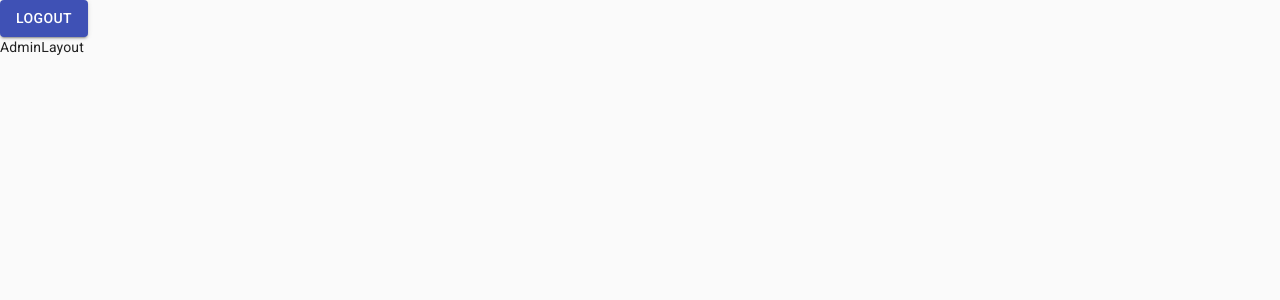
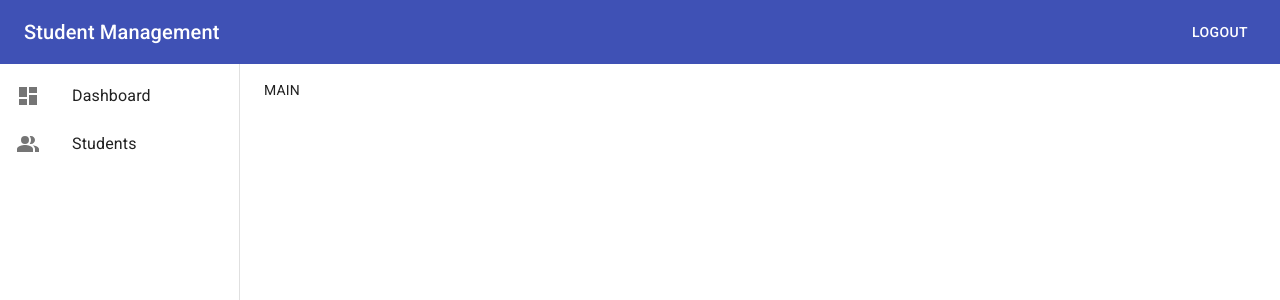
Before and after one commit to nguyenvanhuy1998/learn-redux-saga, a React (Create React App) app: page /admin in a window 1280 px wide. Shown: the top 300 px of the page. Built offline with nearby package versions, Linux system fonts and the light colour scheme; sample sign-in values are in the browser's storage.

Commit message:
Admin Layout với CSS Grid and Material UI

```diff
--- a/src/App.tsx
+++ b/src/App.tsx
@@ -1,19 +1,12 @@
-import { Button } from '@material-ui/core';
-import { useAppDispatch } from 'app/hooks';
 import { NotFound, PrivateRoute } from 'components/common';
 import { AdminLayout } from 'components/layout';
-import { authActions } from 'features/auth/authSlice';
 import LoginPage from 'features/auth/pages/LoginPage';
 import { Route, Switch } from 'react-router-dom';
 import './App.css';
 
 function App() {
-  const dispatch = useAppDispatch();
   return (
     <>
-      <Button variant="contained" color="primary" onClick={() => dispatch(authActions.logout())}>
-        Logout
-      </Button>
       <Switch>
         <Route path={'/login'}>
           <LoginPage />
--- /dev/null
+++ b/src/components/common/Header.tsx
@@ -0,0 +1,38 @@
+import AppBar from '@material-ui/core/AppBar';
+import Button from '@material-ui/core/Button';
+import { makeStyles } from '@material-ui/core/styles';
+import Toolbar from '@material-ui/core/Toolbar';
+import Typography from '@material-ui/core/Typography';
+import { useAppDispatch } from 'app/hooks';
+import { authActions } from 'features/auth/authSlice';
+
+const useStyles = makeStyles((theme) => ({
+  root: {
+    flexGrow: 1,
+  },
+  title: {
+    flexGrow: 1,
+  },
+}));
+
+export function Header() {
+  const classes = useStyles();
+  const dispatch = useAppDispatch();
+  const handleLogoutClick = () => {
+    dispatch(authActions.logout());
+  };
+  return (
+    <div className={classes.root}>
+      <AppBar position="static">
+        <Toolbar>
+          <Typography variant="h6" className={classes.title}>
+            Student Management
+          </Typography>
+          <Button onClick={handleLogoutClick} color="inherit">
+            LOGOUT
+          </Button>
+        </Toolbar>
+      </AppBar>
+    </div>
+  );
+}
--- /dev/null
+++ b/src/components/common/Sidebar.tsx
@@ -0,0 +1,37 @@
+import List from '@material-ui/core/List';
+import ListItem from '@material-ui/core/ListItem';
+import ListItemIcon from '@material-ui/core/ListItemIcon';
+import ListItemText from '@material-ui/core/ListItemText';
+import { makeStyles } from '@material-ui/core/styles';
+import { Dashboard, PeopleAlt } from '@material-ui/icons';
+
+const useStyles = makeStyles((theme) => ({
+  root: {
+    width: '100%',
+    maxWidth: 360,
+    backgroundColor: theme.palette.background.paper,
+  },
+}));
+
+export function Sidebar() {
+  const classes = useStyles();
+
+  return (
+    <div className={classes.root}>
+      <List component="nav" aria-label="main mailbox folders">
+        <ListItem button>
+          <ListItemIcon>
+            <Dashboard />
+          </ListItemIcon>
+          <ListItemText primary="Dashboard" />
+        </ListItem>
+        <ListItem button>
+          <ListItemIcon>
+            <PeopleAlt />
+          </ListItemIcon>
+          <ListItemText primary="Students" />
+        </ListItem>
+      </List>
+    </div>
+  );
+}
--- a/src/components/common/index.ts
+++ b/src/components/common/index.ts
@@ -1,2 +1,4 @@
 export * from './NotFound';
 export * from './PrivateRoute';
+export * from './Header';
+export * from './Sidebar';
--- a/src/components/layout/Admin.tsx
+++ b/src/components/layout/Admin.tsx
@@ -1,7 +1,40 @@
-import * as React from 'react';
+import { Box, makeStyles } from '@material-ui/core';
+import { Header, Sidebar } from 'components/common';
 
-export interface AdminLayoutProps {}
+const useStyles = makeStyles((theme) => ({
+  root: {
+    display: 'grid',
+    gridTemplateRows: 'auto 1fr',
+    gridTemplateColumns: '240px 1fr',
+    gridTemplateAreas: `"header header" "sidebar main"`,
+    minHeight: '100vh',
+  },
+  header: {
+    gridArea: 'header',
+  },
+  sidebar: {
+    gridArea: 'sidebar',
+    borderRight: `1px solid ${theme.palette.divider}`,
+    backgroundColor: theme.palette.background.paper,
+  },
+  main: {
+    gridArea: 'main',
+    backgroundColor: theme.palette.background.paper,
+    padding: theme.spacing(2, 3),
+  },
+}));
+export function AdminLayout() {
+  const classes = useStyles();
 
-export function AdminLayout(props: AdminLayoutProps) {
-  return <div>AdminLayout</div>;
+  return (
+    <Box className={classes.root}>
+      <Box className={classes.header}>
+        <Header />
+      </Box>
+      <Box className={classes.sidebar}>
+        <Sidebar />
+      </Box>
+      <Box className={classes.main}>MAIN</Box>
+    </Box>
+  );
 }
--- a/src/features/auth/pages/LoginPage.tsx
+++ b/src/features/auth/pages/LoginPage.tsx
@@ -1,6 +1,14 @@
-import { Box, Button, makeStyles, Paper, Typography, useTheme } from '@material-ui/core';
-import { useAppDispatch } from 'app/hooks';
-import { authActions } from '../authSlice';
+import {
+  Box,
+  Button,
+  CircularProgress,
+  makeStyles,
+  Paper,
+  Typography,
+  useTheme,
+} from '@material-ui/core';
+import { useAppDispatch, useAppSelector } from 'app/hooks';
+import { authActions, selectLogging } from '../authSlice';
 
 const useStyles = makeStyles((theme) => ({
   root: {
@@ -21,6 +29,7 @@
 export default function LoginPage() {
   const classes = useStyles(useTheme());
   const dispatch = useAppDispatch();
+  const isLogging = useAppSelector(selectLogging);
   const handleLoginClick = () => {
     dispatch(
       authActions.login({
@@ -35,7 +44,7 @@
         <Typography variant="h5">Student Management</Typography>
         <Box className={classes.button}>
           <Button fullWidth variant="contained" color="primary" onClick={handleLoginClick}>
-            Fake Login
+            {isLogging && <CircularProgress size={18} color="secondary" />} &nbsp; Fake Login
           </Button>
         </Box>
       </Paper>
```
